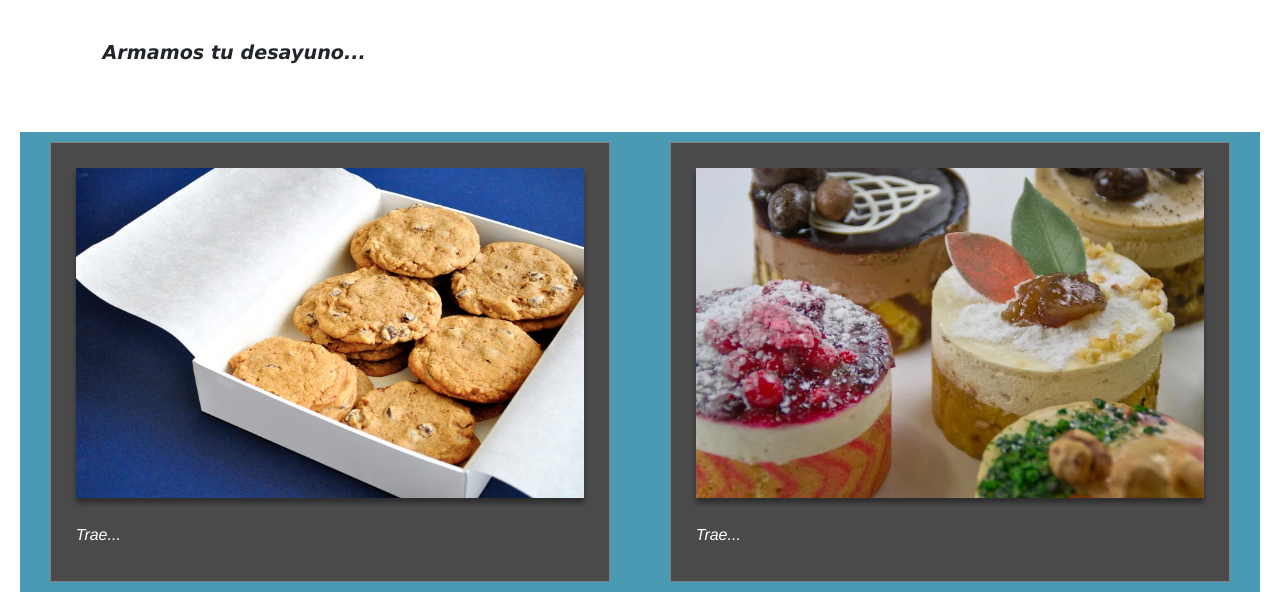
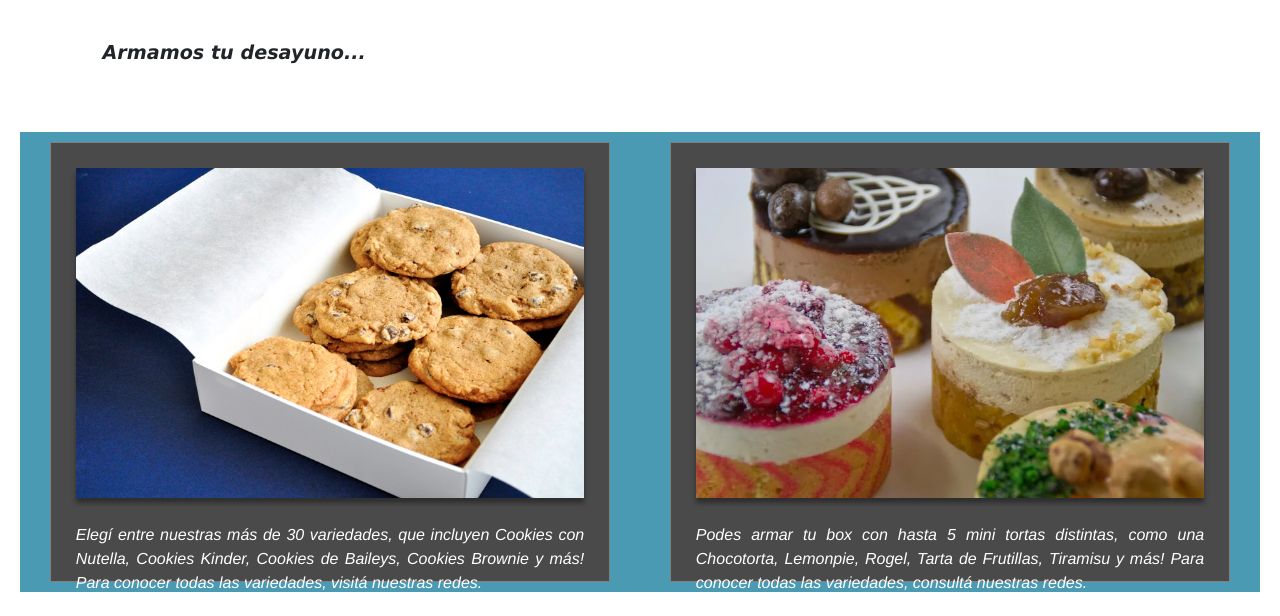
Before and after one commit to gonzaamartinez/Proyecto-Desarrollo, a website: page html/regalos.html in a window 1280 px wide. Shown: the part 184-800 px from the top of the page. Drawn offline with nearby package versions, Linux system fonts and the light colour scheme.

Commit message:
agrego texto en regalos

```diff
--- a/html/regalos.html
+++ b/html/regalos.html
@@ -48,7 +48,7 @@
 
                 <img src="../images/box-cookies.webp" alt="Caja de Cookies" class="caja-image food-image">
                 <h4 class="caja-titulo food-title ">Caja de Cookies</h4>
-                <p class="text-food">Trae...</p>
+                <p class="text-food">Elegí entre nuestras más de 30 variedades, que incluyen Cookies con Nutella, Cookies Kinder, Cookies de Baileys, Cookies Brownie y más! Para conocer todas las variedades, visitá nuestras redes. </p>
 
         </div>
 
@@ -56,7 +56,7 @@
 
                 <img src="../images/mini-tortas.webp" alt="Box de mini tortas" class="box-image food-image">
                 <h4 class="box-titulo food-title ">Box de mini tortas</h4>
-                <p class="text-food">Trae...</p>
+                <p class="text-food">Podes armar tu box con hasta 5 mini tortas distintas, como una Chocotorta, Lemonpie, Rogel, Tarta de Frutillas, Tiramisu y más! Para conocer todas las variedades, consultá nuestras redes. </p>
 
 
         </div>
```
